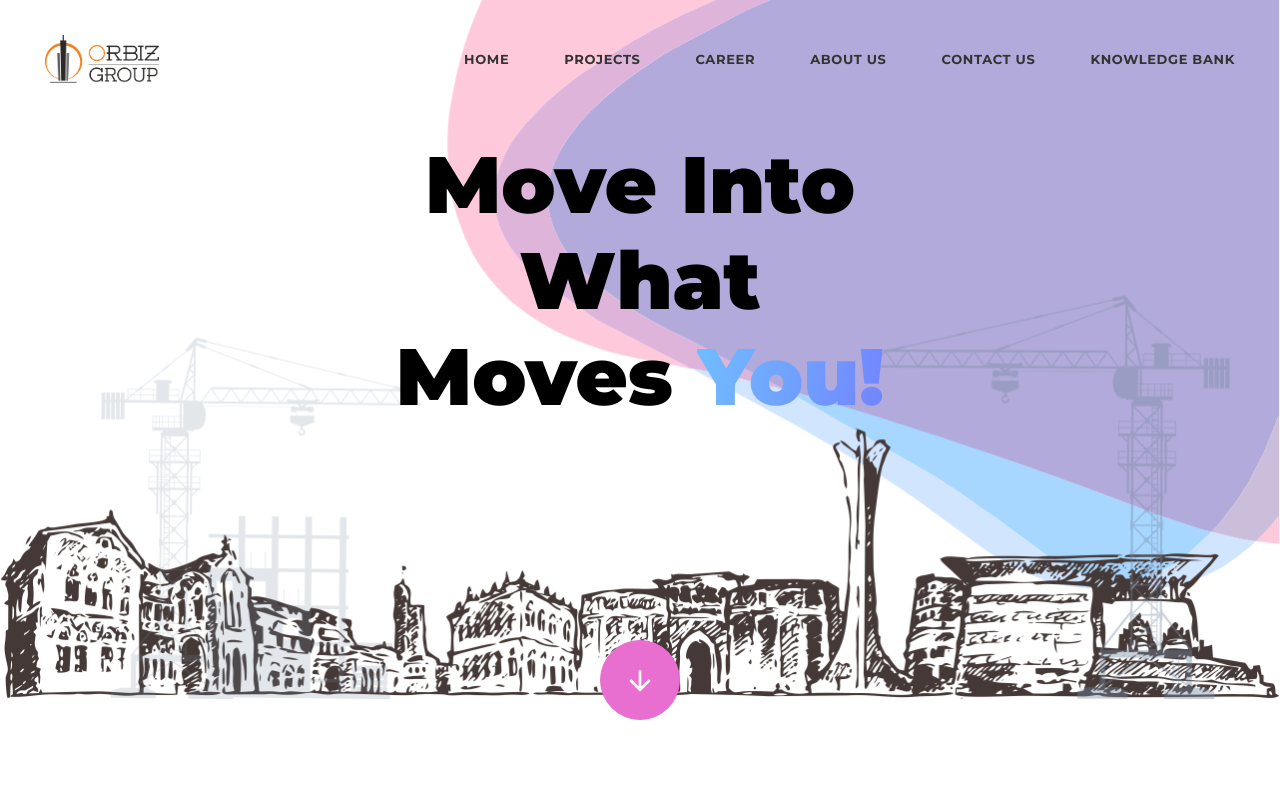
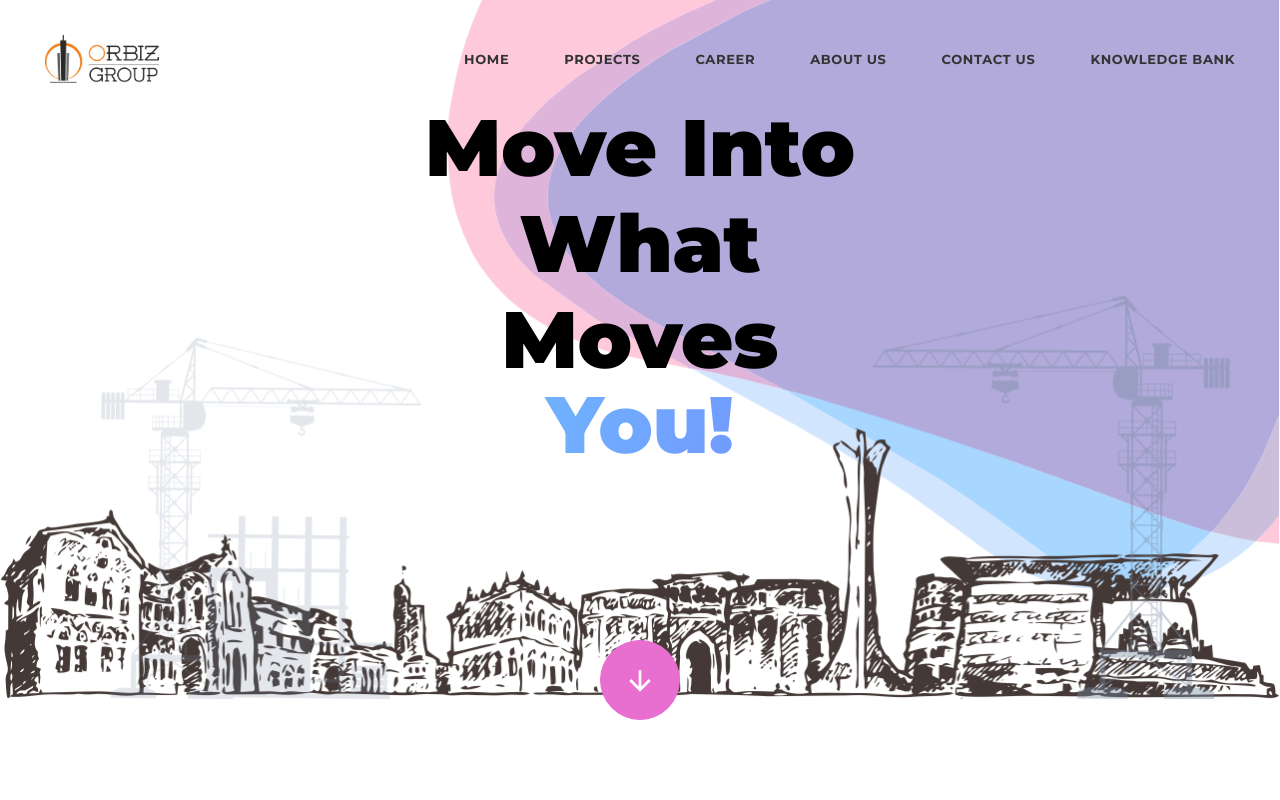
Before and after one commit to yashshah2372/orbiz, a React (Create React App) app: page / in a window 1280 px wide. Shown: the top 800 px of the page. Built offline with nearby package versions, Linux system fonts and the light colour scheme.

Commit message:
fix:text animation fixed

```diff
--- a/src/Components/Home/styles/MainPage.module.css
+++ b/src/Components/Home/styles/MainPage.module.css
@@ -434,9 +434,12 @@ i:before {
     line-height: 6rem;
     text-align: center;
     padding-bottom: 1rem;
-    transform: translateY(-20%);
+    transform: translateY(-10%);
 }
 .ftcoDegreeBg span.textAnimation {
+    width: 100%;
+    text-align: center;
+    display: block;
     background: linear-gradient(102.25deg, #70bafe 9.7%, #7263ff 46.33%, #70bafe 87.89%);
     background-size: 400% 400%;
     -webkit-background-clip: text;
```
